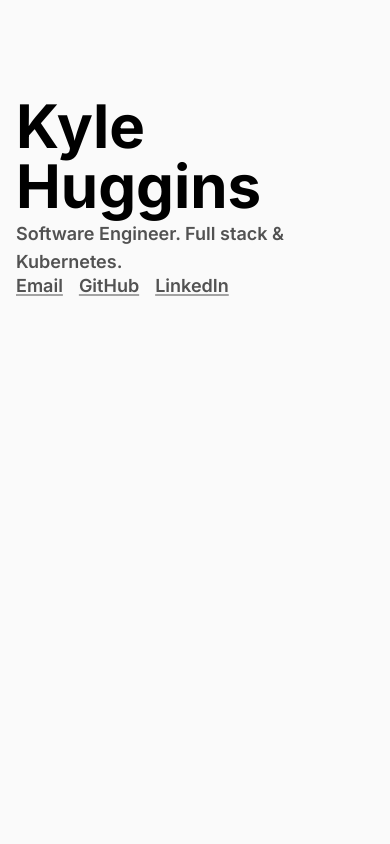
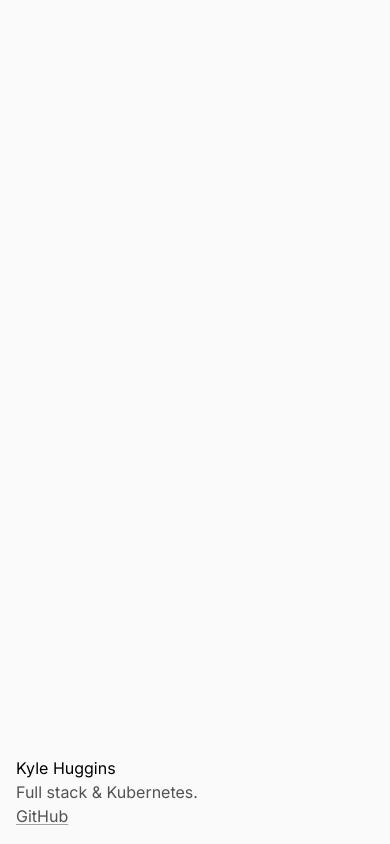
Before and after one commit to hugginsio/www-io, a Nuxt app: page / in a window 390 px wide. Built offline with nearby package versions, Linux system fonts and the light colour scheme.

Commit message:
feat: redo landing with card layout (#2)
* feat: redo landing with card layout

* feat(layouts/card): increase py on lg breakpoint

```diff
--- a/assets/css/tailwind.css
+++ b/assets/css/tailwind.css
@@ -19,11 +19,11 @@
     }
 
     .colors-primary-invert {
-        @apply bg-black text-primary-50;
+        @apply bg-black text-white;
     }
 
     .colors-primary-invert .gray {
-        @apply text-primary-300;
+        @apply text-primary-400;
     }
 
     a {
--- /dev/null
+++ b/layouts/card.vue
@@ -0,0 +1,5 @@
+<template>
+    <div class="h-full w-full flex flex-col justify-end max-w-4xl lg:py-28 mx-auto" id="layout-card">
+        <slot />
+    </div>
+</template>
--- a/layouts/default.vue
+++ b/layouts/default.vue
@@ -1,9 +1,5 @@
 <template>
-    <div class="h-full w-full colors-primary dark:colors-primary-invert" id="layout-default">
-        <div class="max-w-3xl p-4 mx-auto">
-            <div class="flex flex-col space-y-4">
-                <slot />
-            </div>
-        </div>
+    <div class="h-full w-full colors-primary dark:colors-primary-invert p-4" id="layout-default">
+        <slot />
     </div>
 </template>
--- /dev/null
+++ b/layouts/single.vue
@@ -0,0 +1,9 @@
+<template>
+    <div class="h-full w-full colors-primary dark:colors-primary-invert" id="layout-default">
+        <div class="max-w-3xl p-4 mx-auto">
+            <div class="flex flex-col space-y-4">
+                <slot />
+            </div>
+        </div>
+    </div>
+</template>
--- a/pages/index.vue
+++ b/pages/index.vue
@@ -1,19 +1,11 @@
 <template>
-    <div class="prose flex flex-col space-y-1 pt-20">
-        <h1>Kyle Huggins</h1>
-        <div class="flex flex-col -space-y-1 gray">
-            <h4>Software Engineer. Full stack & Kubernetes.</h4>
-            <div class="flex space-x-4">
-                <h4>
-                    <a href="mailto:kyle@huggins.io">Email</a>
-                </h4>
-                <h4>
-                    <a href="//go.huggins.io/github">GitHub</a>
-                </h4>
-                <h4>
-                    <a href="//go.huggins.io/cv">LinkedIn</a>
-                </h4>
+    <NuxtLayout name="card">
+        <div class="prose">
+            <p>Kyle Huggins</p>
+            <div class="gray">
+                <p>Full stack & Kubernetes.</p>
+                <NuxtLink to="//go.huggins.io/github">GitHub</NuxtLink>
             </div>
         </div>
-    </div>
+    </NuxtLayout>
 </template>
```
